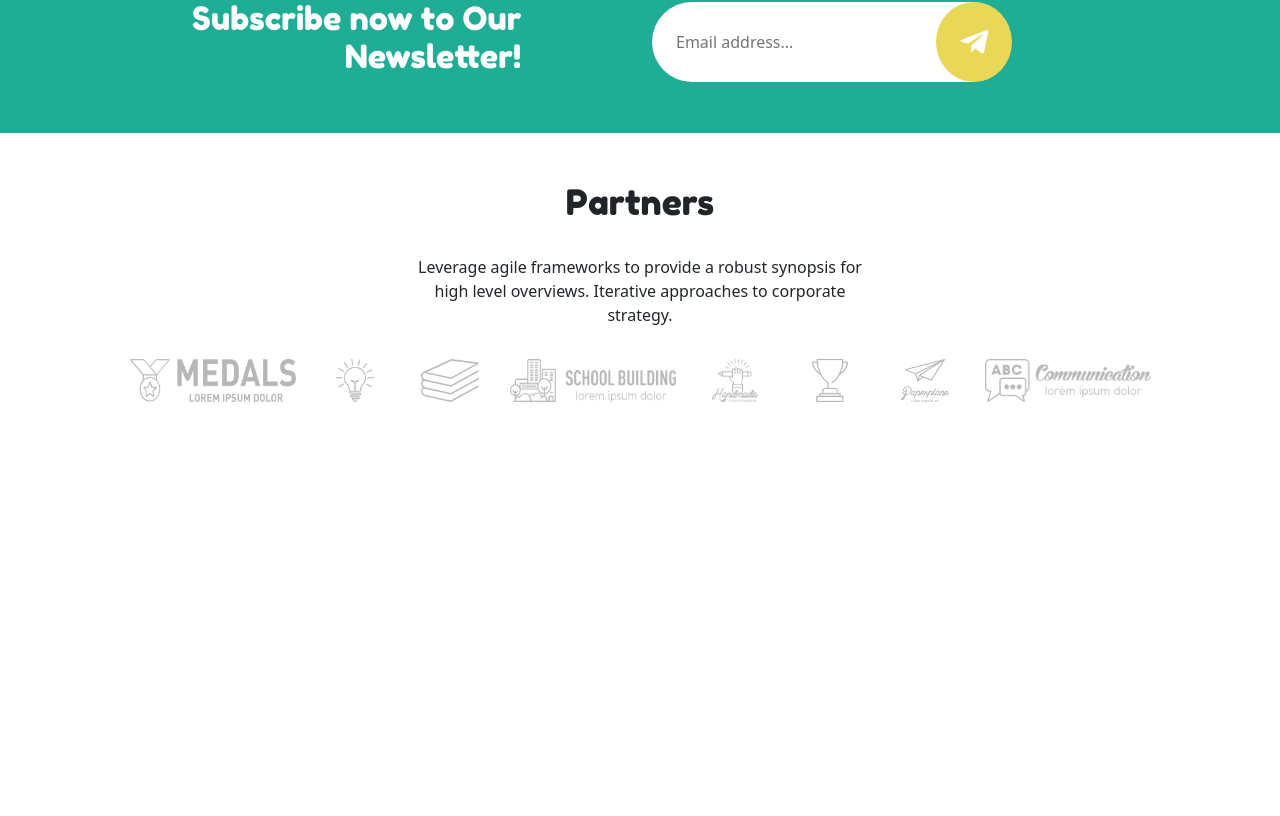
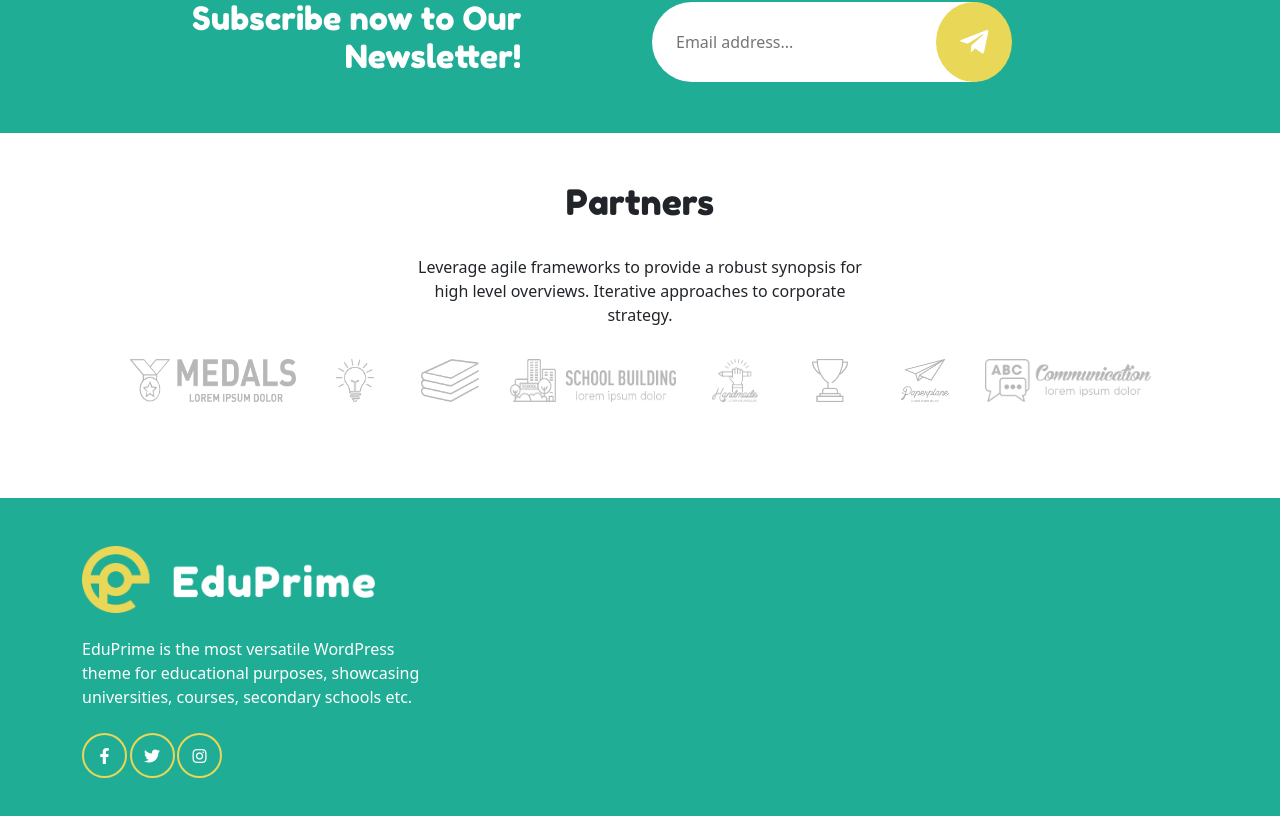
Before and after one commit to Giorgio-24/proj-html-vuejs, a Vue app: page / in a window 1280 px wide. Shown: the part 5117-5933 px from the top of the page. Before the commit the page ends 5663 px from the top, so only its background shows below. Built offline with nearby package versions, Linux system fonts and the light colour scheme.

Commit message:
footer-first-column-done

```diff
--- a/src/App.vue
+++ b/src/App.vue
@@ -36,8 +36,10 @@
         <Partners />
       </section>
     </main>
-    <footer class="pt-5">
-      <div class="container"></div>
+    <footer class="py-5 bg-color-primary">
+      <div class="container">
+        <FooterContent />
+      </div>
     </footer>
   </div>
 </template>
@@ -55,6 +57,7 @@ import Courses from "./components/Courses.vue";
 import CoursesDetails from "./components/CoursesDetails.vue";
 import Subscribe from "./components/Subscribe.vue";
 import Partners from "./components/Partners.vue";
+import FooterContent from "./components/FooterContent.vue";
 
 export default {
   name: "App",
@@ -71,6 +74,7 @@ export default {
     CoursesDetails,
     Subscribe,
     Partners,
+    FooterContent,
   },
   data() {
     return {
--- /dev/null
+++ b/src/components/FooterContent.vue
@@ -0,0 +1,65 @@
+<template>
+  <section class="row">
+    <div class="col-4">
+      <div class="row">
+        <div class="col-10 logo-box">
+          <img class="img-fluid" :src="logo" alt="EduPrime-logo" />
+        </div>
+        <div class="col-12 text-white my-4">
+          EduPrime is the most versatile WordPress theme for educational
+          purposes, showcasing universities, courses, secondary schools etc.
+        </div>
+        <div class="col-6">
+          <div class="row">
+            <SocialLogo
+              v-for="(socialIcon, index) in socialIcons"
+              :key="index"
+              :icon="socialIcon.icon"
+              :borderStyle="socialIcon.borderStyle"
+              class="col-3"
+            />
+          </div>
+        </div>
+      </div>
+    </div>
+    <div class="col-4">
+      <div class="row">
+        <div class="col-6"></div>
+        <div class="col-6"></div>
+      </div>
+    </div>
+    <div class="col-4"></div>
+  </section>
+</template>
+
+<script>
+import SocialLogo from "./SocialLogo.vue";
+export default {
+  name: "FooterContent",
+  components: {
+    SocialLogo,
+  },
+  data() {
+    return {
+      logo: require("../assets/img/theme_eduprime_logo.png"),
+      socialIcons: [
+        {
+          icon: "fab fa-facebook-f",
+          borderStyle: "border-yellow-circle",
+        },
+        {
+          icon: "fab fa-twitter",
+          borderStyle: "border-yellow-circle",
+        },
+        {
+          icon: "fab fa-instagram",
+          borderStyle: "border-yellow-circle",
+        },
+      ],
+    };
+  },
+};
+</script>
+
+<style lang="scss" scoped>
+</style>
```
